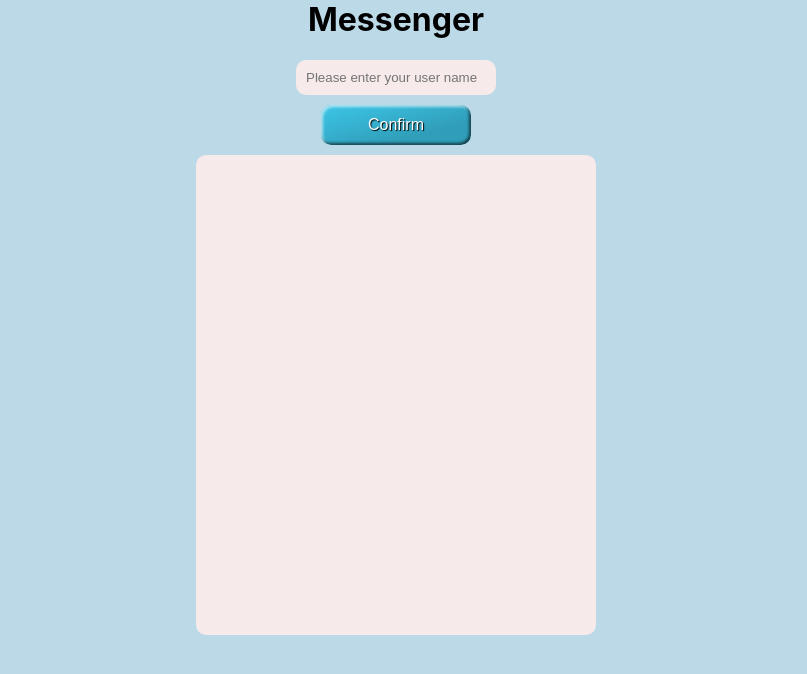
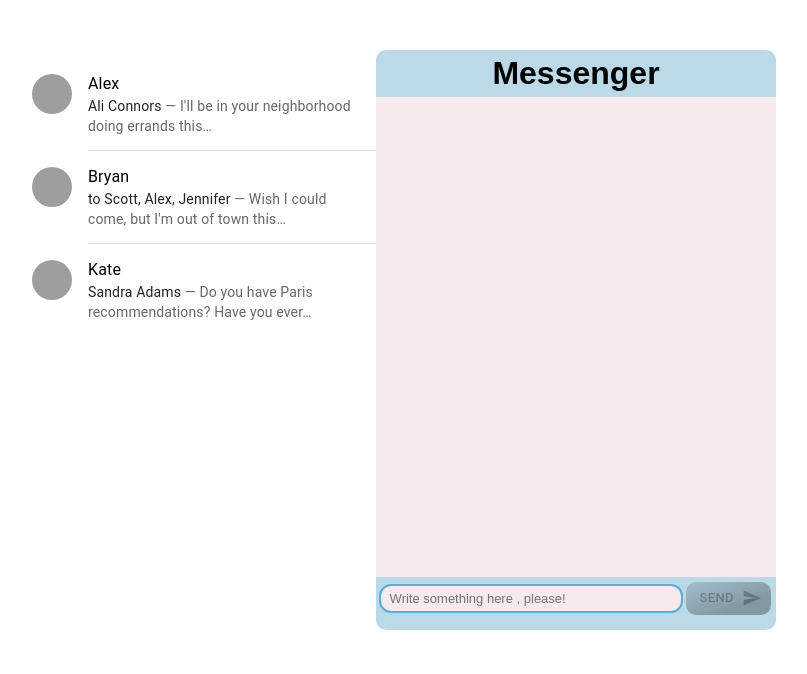
Before and after one commit to JustDevWeb/ReactJS1, a React (Create React App) app: page / in a window 1280 px wide. Shown: the top 674 px of the page, without its empty margins (244-1051 px from the left). Built offline with nearby package versions, Linux system fonts and the light colour scheme; grey boxes are pictures that could not be loaded.

Commit message:
homework3

```diff
--- a/package.json
+++ b/package.json
@@ -4,6 +4,10 @@
   "version": "0.1.0",
   "private": true,
   "dependencies": {
+    "@emotion/react": "^11.7.1",
+    "@emotion/styled": "^11.6.0",
+    "@mui/icons-material": "^5.3.1",
+    "@mui/material": "^5.3.1",
     "@testing-library/jest-dom": "^5.16.1",
     "@testing-library/react": "^12.1.2",
     "@testing-library/user-event": "^13.5.0",
--- a/src/App.js
+++ b/src/App.js
@@ -1,40 +1,49 @@
 import './App.scss';
 import React, {useEffect, useState , useRef} from "react";
+import Button from '@mui/material/Button';
+import SendIcon from '@mui/icons-material/Send';
+import List from '@mui/material/List';
+import ListItem from '@mui/material/ListItem';
+import Divider from '@mui/material/Divider';
+import ListItemText from '@mui/material/ListItemText';
+import ListItemAvatar from '@mui/material/ListItemAvatar';
+import Avatar from '@mui/material/Avatar';
+import Typography from '@mui/material/Typography';
+
 
 
 
 function App() {
 
     const [messageList, setMessageList] = useState([]);
-    const [isLogin, setIsLogin] = useState(false);
-    const [login, setLogin] = useState("");
+    const [login] = useState({me:"me",bot:"bot"});
     const [chatMessage, setChatMessage] = useState("");
+    const [chats] = useState([{id:1, name: 'Alex' },{id:2, name: 'Bryan'}, {id:3, name: 'Kate'}])
 
     const time= new Date();
     const currentTime= `${time.getHours()}:${time.getMinutes()}`
     const messagesEndRef = useRef(null)
+    const inputFocus =useRef(null)
 
 
 
 
-        const updateLogin = (e) => {
-        setLogin(e.target.value)
-    }
+
     const updateChatMessage = (e) => {
         setChatMessage(e.target.value);
     }
     const updateMessageList = (e) => {
 
         setMessageList(prevMessageList => (prevMessageList.concat(
-            {author: login, text: chatMessage, time:currentTime}))
+            {author: login.me, text: chatMessage, time:currentTime}))
         );
         setChatMessage("");
     };
 
 
-    const toggleForm = (e) => {
-        setIsLogin(!isLogin);
-    };
+    // const toggleForm = (e) => {
+    //     setIsLogin(!isLogin);
+    // };
 
     useEffect(() => {
         let interval=0;
@@ -43,7 +52,7 @@ function App() {
 
                 interval = setInterval(() => {
                     setMessageList(prevMessageList =>
-                        prevMessageList.concat({author: "bot", text: "this message was generated automatically",time:currentTime}))
+                        prevMessageList.concat({author: login.bot, text: "this message was generated automatically",time:currentTime}))
 
                 }, 1500)
             }
@@ -57,25 +66,82 @@ function App() {
     //Auto scrolling
     useEffect(() => {
         messagesEndRef.current.scrollIntoView({ behavior: 'smooth' });
+        inputFocus.current.focus();
     });
 
     return (
-        <div>
-            <div className={'chat-wrapper'}>
+        <div className={'App'}>
+                <div className={'chats-box'}>
+                    <List sx={{ width: '100%', maxWidth: 360, bgcolor: 'background.paper' }}>
+                        <ListItem alignItems="flex-start">
+                            <ListItemAvatar>
+                                <Avatar alt="Remy Sharp" src="/static/images/avatar/1.jpg" />
+                            </ListItemAvatar>
+                            <ListItemText
+                                primary={chats[0].name}
+                                secondary={
+                                    <React.Fragment>
+                                        <Typography
+                                            sx={{ display: 'inline' }}
+                                            component="span"
+                                            variant="body2"
+                                            color="text.primary"
+                                        >
+                                            Ali Connors
+                                        </Typography>
+                                        {" — I'll be in your neighborhood doing errands this…"}
+                                    </React.Fragment>
+                                }
+                            />
+                        </ListItem>
+                        <Divider variant="inset" component="li" />
+                        <ListItem alignItems="flex-start">
+                            <ListItemAvatar>
+                                <Avatar alt="Travis Howard" src="/static/images/avatar/2.jpg" />
+                            </ListItemAvatar>
+                            <ListItemText
+                                primary={chats[1].name}
+                                secondary={
+                                    <React.Fragment>
+                                        <Typography
+                                            sx={{ display: 'inline' }}
+                                            component="span"
+                                            variant="body2"
+                                            color="text.primary"
+                                        >
+                                            to Scott, Alex, Jennifer
+                                        </Typography>
+                                        {" — Wish I could come, but I'm out of town this…"}
+                                    </React.Fragment>
+                                }
+                            />
+                        </ListItem>
+                        <Divider variant="inset" component="li" />
+                        <ListItem alignItems="flex-start">
+                            <ListItemAvatar>
+                                <Avatar alt="Cindy Baker" src="/static/images/avatar/3.jpg" />
+                            </ListItemAvatar>
+                            <ListItemText
+                                primary={chats[2].name}
+                                secondary={
+                                    <React.Fragment>
+                                        <Typography
+                                            sx={{ display: 'inline' }}
+                                            component="span"
+                                            variant="body2"
+                                            color="text.primary"
+                                        >
+                                            Sandra Adams
+                                        </Typography>
+                                        {' — Do you have Paris recommendations? Have you ever…'}
+                                    </React.Fragment>
+                                }
+                            />
+                        </ListItem>
+                    </List>
+                </div>
+                <div className={'chat-wrapper'}>
                 <h1 className={'form-title'}>Messenger</h1>
-                {!isLogin ? (<form className={"login-form"}>
-                    <input required={true} className={"login-form__field"} value={login} onChange={updateLogin}
-                           placeholder={"Please enter your user name"}/>
-                    <button className={"login-form__button button"} type={'submit'} onClick={toggleForm}>Confirm</button>
-                </form>) : (<form className={"my-form"}>
-                    <textarea required={true} onChange={updateChatMessage}
-                              placeholder={" Write something here , please!"} className={"textarea"} value={chatMessage}
-                              id="text-here" cols="30" rows="5">
-                    </textarea>
-                    <button disabled={!chatMessage} onClick={updateMessageList} className={'form-submit button'}
-                            type={"button"}> Ready to send
-                    </button>
-                </form>)}
                 <div className={"chat-box"}>
                     {messageList.map((message,index) => <div className={`messageBox ${message.author==='bot' ? 'bot': 'user'}`} key={index}>
                         <span>{message.author}</span>
@@ -83,50 +149,19 @@ function App() {
                     </div>)}
                     <div ref={messagesEndRef}/>
                 </div>
-
-            </div>
-
-
+                <form className={"my-form"}>
+                    <input ref={inputFocus} required={true} onChange={updateChatMessage} autoFocus={true}
+                              placeholder={" Write something here , please!"} className={"textarea"} value={chatMessage}
+                              id="text-here" >
+                    </input>
+                    <Button  className={'send-button'} disabled={!chatMessage} onClick={updateMessageList} variant="contained" endIcon={<SendIcon />}>
+                        Send
+                    </Button>
+                </form>
+                </div>
         </div>
     )
 }
 
-// class App extends React.Component{
-//     state = {
-//         massageList : [
-//             {
-//                 author: 'Louis L’Amour',
-//                 text: 'Start writing, no matter what. The water does not flow until the faucet is turned on.'
-//         },
-//             {
-//                 author: 'Steven Pressfield',
-//                 text: 'Start before you’re ready.'
-//             },
-//             {
-//                 author: 'Jodi Picoult',
-//                 text: 'You can always edit a bad page. You can’t edit a blank page'
-//             },
-//             {
-//                 author: 'Ray Bradbury',
-//                 text: 'First, find out what your hero wants, then just follow him!'
-//             }
-//         ]
-//     }
-//
-//     render() {
-//         return (
-//                 <div>
-//                     <div className={'quotes-block'}>
-//                     <h1 className={'quotes-title'}>Always be codding</h1>
-//                     {this.state.massageList.map(message=><div className={'quotes'}>
-//                     <blockquote><p>{message.text}</p><cite>{message.author}</cite></blockquote>
-//
-//                 </div>)}</div>
 
-
-//                 </div>
-//         )
-//     }
-// }
-//
 export default App;
--- a/src/App.scss
+++ b/src/App.scss
@@ -1,40 +1,32 @@
 * {
   box-sizing: border-box;
+  font-family: sans-serif;
 }
 
 .App {
-  text-align: center;
+  display: flex;
+  justify-content: center;
+  padding-top:50px;
 }
 
 .chat-wrapper{
-  min-height: 100vh;
+  min-height: 100%;
+  width: fit-content;
+  background-color: white;
+  display: flex;
+  flex-direction: column;
+  align-items: center;
 }
 
-.quotes-block{
-  display: flex;
-  justify-content: space-evenly;
-  flex-wrap: wrap;
-   .quotes-title {
-    width: 100%;
-     text-align: center;
-     font-size: 35px;
-
-  }
-}
-.quotes {
-  width:30%;
-  text-align: center;
-}
-
-.button{
+.send-button {
+  &.MuiButton-root{
     margin-bottom:10px;
     border: 0;
     line-height: 2.5;
     padding: 0 20px;
-  font-size: 1rem;
+    font-size: 13px;
     text-align: center;
     color: #fff;
-  text-shadow: 1px 1px 1px #000;
     border-radius: 10px;
     background-color: rgb(60, 198, 232);
     background-image: linear-gradient(to top left,
@@ -52,50 +44,52 @@
     }
   }
 
+}
 
 .my-form {
   display: flex;
-  flex-direction: column;
+  flex-direction: row;
   justify-content: center;
   align-items: center;
+  width: 400px;
+  background-color:#bbd9e7 ;
+  border-radius: 0 0 10px 10px;
+  padding: 5px;
 
   .textarea {
     border: 0;
     border-radius: 10px;
-    width: 400px;
+    padding: 5px;
+    margin-right: 5px ;
+    width: 100%;
+    font-size: 13px ;
     //resize: none;
     margin-bottom: 10px;
     background-color: #f6eaea;
     color: black;
     outline: none;
     resize: none;
+    &::placeholder{
+      font-size: 13px;
+      font-family: sans-serif;
+    }
+    &:focus {
+      outline: 2px #58aede solid;
+
+    }
   }
 }
 
-.login-form{
-  display: flex;
-  flex-direction: column;
-  justify-content: center;
-  align-items: center;
-  &__field{
-    width: 200px;
-    padding: 10px;
-    margin-bottom: 10px;
-    border: 0;
-    background-color: #f6eaea;
-    border-radius: 10px;
-    outline: none;
-  }
-  &__button{
-    width:150px;
-    margin-bottom: 10px;
-
-  }
-}
 
 .form-title {
   text-align: center;
   margin-top:0;
+  width:400px;
+  background-color:#bbd9e7;
+  margin-bottom: 0;
+  border-radius: 10px 10px 0 0;
+  padding: 5px;
+
 }
 
 
@@ -104,7 +98,6 @@
   height: 60vh;
   margin: 0 auto;
   border: 0;
-  border-radius: 10px;
   background-color: #f6eaea;
   padding: 20px;
   display: flex;
@@ -138,9 +131,6 @@
 }
 .bot {
   align-self: flex-end;
-}
-.chat-wrapper {
-  background-color: #bbd9e7;
 }
 
 
--- a/src/index.js
+++ b/src/index.js
@@ -2,18 +2,15 @@ import React from 'react';
 import ReactDOM from 'react-dom';
 import './index.css';
 import App from './App';
-import Message from  './hw1';
+
 
 
 const myName = 'Mikhail';
-const bodyName = 'main__wrap';
-const somMessage = 'Look! It\'s moving. It\'s alive. It\'s alive... It\'s alive, it\'s moving, it\'s alive, it\'s alive, it\'s alive, it\'s alive, IT\'S ALIVE!';
-const imgFrank = 'myapp/public/giphy-700.gif';
+
 
 ReactDOM.render(
     <React.StrictMode>
-        <App name = {myName} />
-        {/*<Message name = {bodyName} text = {somMessage} image={imgFrank} />*/}
+        <App />
     </React.StrictMode>,
     document.getElementById('root')
 );
```
Also changed, not shown: 1 other file (tests, documents, lock files or other folders). Lines whose indentation alone changed are shown as unchanged.
